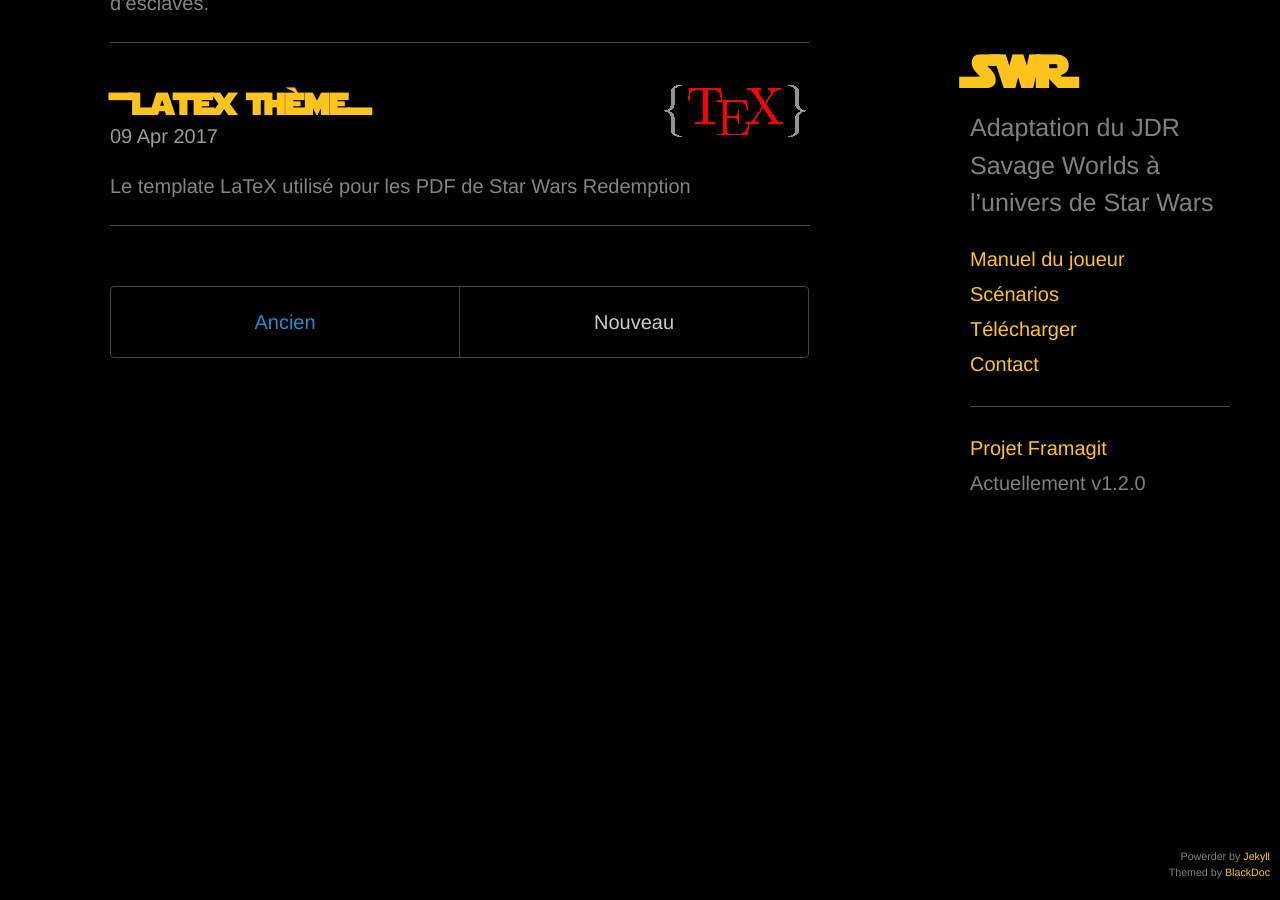
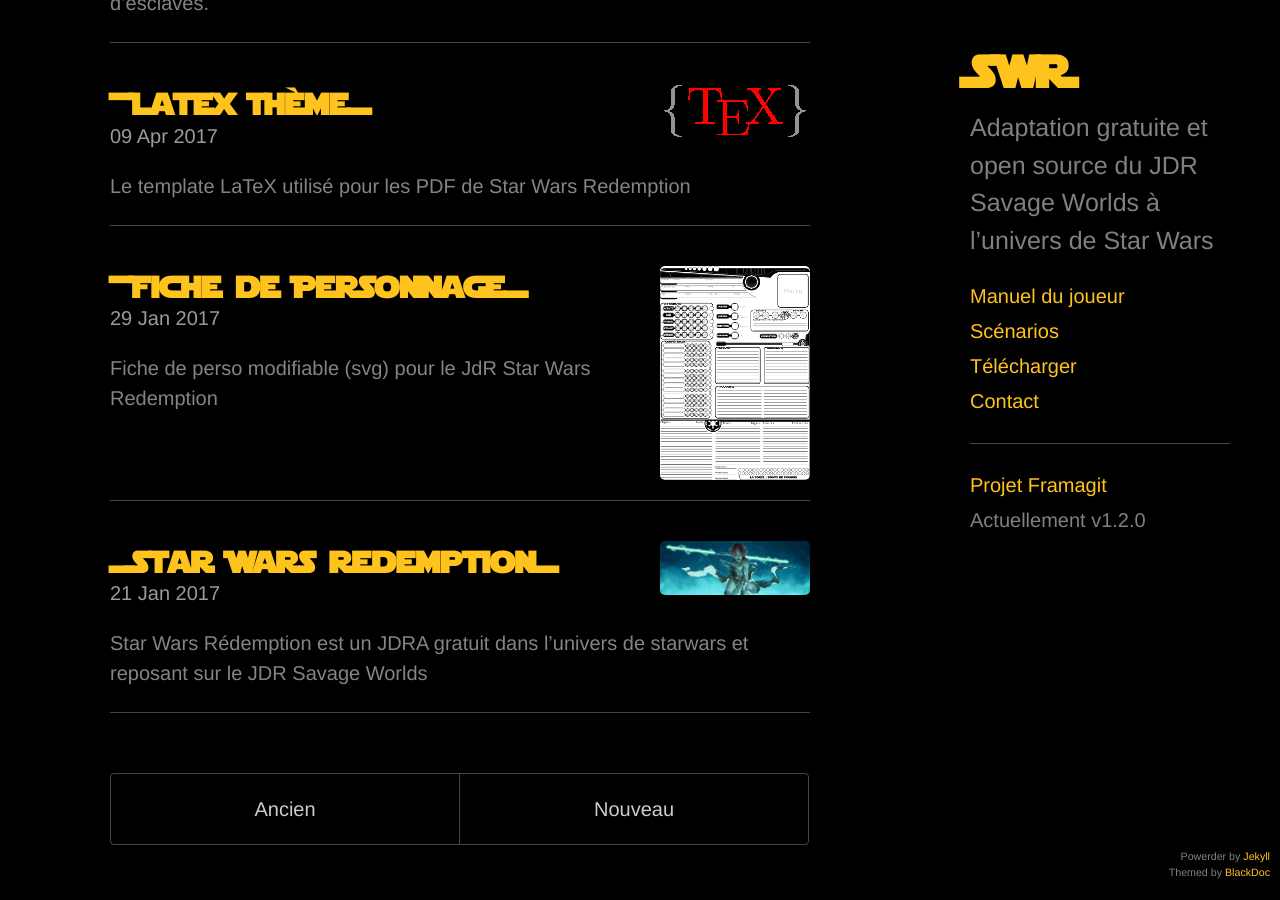
Before and after one commit to star-wars-redemption/star-wars-redemption.gihtub.io, a Jekyll site: the page built from index.html, in a window 1280 px wide and 900 px high, scrolled down 988 px. Built offline with Jekyll 4.4.1, drawn with Linux system fonts in a browser that asks for light colours; the list of posts is cut into pages by our own code; before the commit the page ends 1486 px from its top, so only the background shows below that.

Commit message:
feat(main): Improve SEO

```diff
--- a/_config.yml
+++ b/_config.yml
@@ -10,7 +10,7 @@
 # Setup
 title:            SWR
 tagline:          Adaptation de Savage Worlds à Star Wars
-description:      "Adaptation du JDR Savage Worlds à l’univers de Star Wars"
+description:      "Adaptation gratuite et open source du JDR Savage Worlds à l’univers de Star Wars"
 url:              https://swr.ght1pc9kc.fr
 locale:           fr_FR
 img_dir:          /assets/img/
@@ -19,7 +19,7 @@
   name:           'Marthym'
   url:            https://git.framasoft.org/marthym
 
-paginate:         5
+paginate:         10
 
 # Custom vars
 version:          1.2.0
--- a/_includes/head.html
+++ b/_includes/head.html
@@ -7,8 +7,7 @@
 
   <!-- Enable responsiveness on mobile devices-->
   <meta name="viewport" content="width=device-width, initial-scale=1.0, maximum-scale=1">
-  <meta name="description" content="{{ site.description }}" />
-  <meta name="keywords" content="swr, redemption, savage world, jdr, jdra, starwars, star wars" />
+  <meta name="description" content="{{ page.excerpt | default: site.description }}" />
 
   <title>
       {{ page.title | remove: "=" | remove: "+" }} &middot; {{ site.title }}
--- a/_posts/2017-01-21-Star Wars Redemention.md
+++ b/_posts/2017-01-21-Star Wars Redemention.md
@@ -3,6 +3,10 @@
 title: =Star Wars Redemption=
 permalink: /star-wars-redemption/
 image: sw-redemption.jpg
+lastmod: 2018-08-11T00:00:00+02:00
+excerpt: "Star Wars Rédemption est un JDRA gratuit dans l’univers de starwars et reposant sur le JDR Savage Worlds"
+sitemap:
+  priority: 1.0
 ---
 
 Encore une autre adaptation de Savage Worlds à l’univers de <span>Star Wars</span> ? C’est vrai, il déjà plusieurs JdR amateur sur ce thème, comme Star Wars Reloaded ou Star Wars Unchained. Mais toutes les versions que j’ai trouvée présentent des défauts: fautes d’orthographe ou de typo, traductions relatives, trop ou pas assez de détails, … Mais surtout, aucune des versions que j’ai trouvées n’est collaborative, il n’est pas possible de proposer des corrections ou des améliorations ni de se *forker* sa propre version.
```
Also changed, not shown: sitemap.xml (added, +18 -0 lines).
